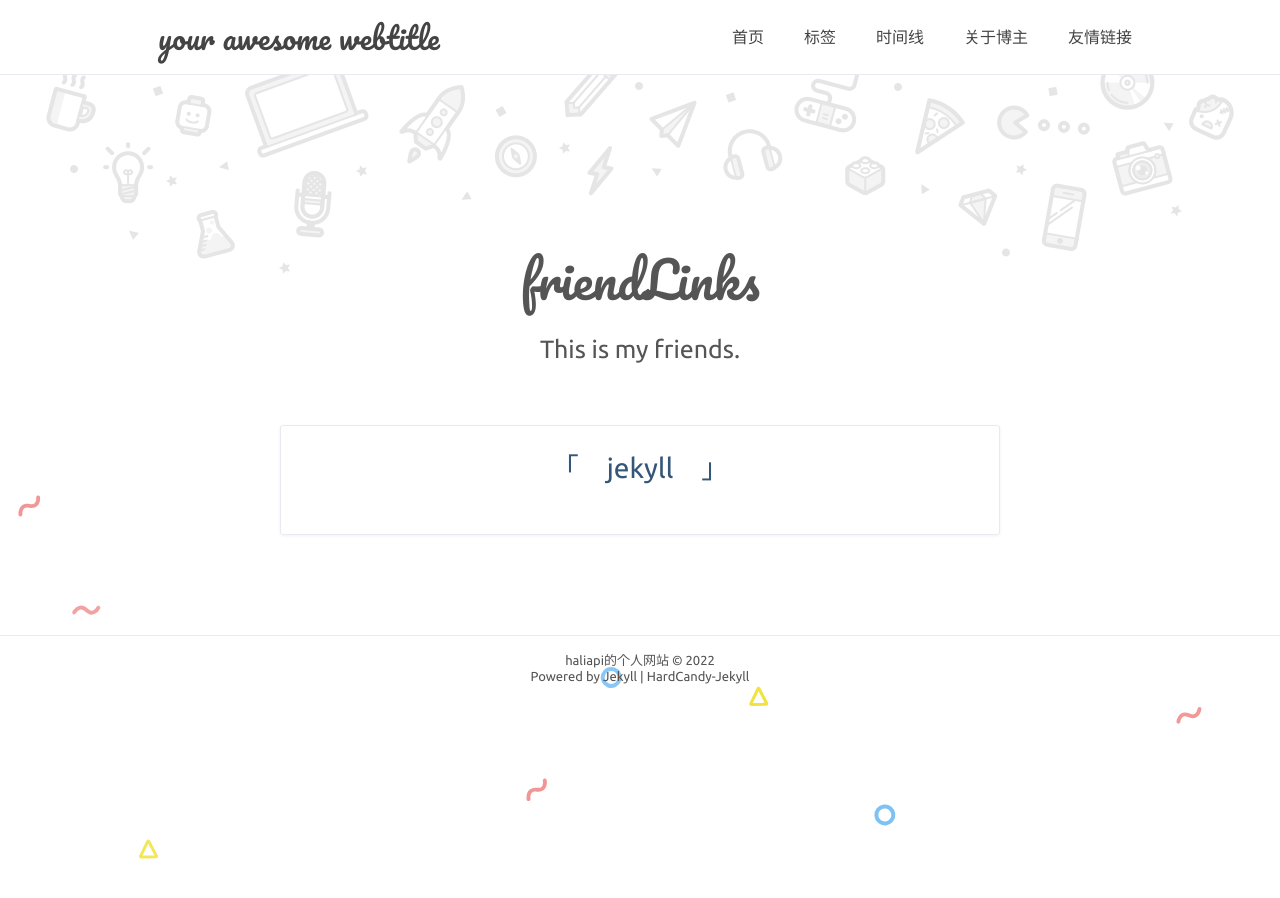
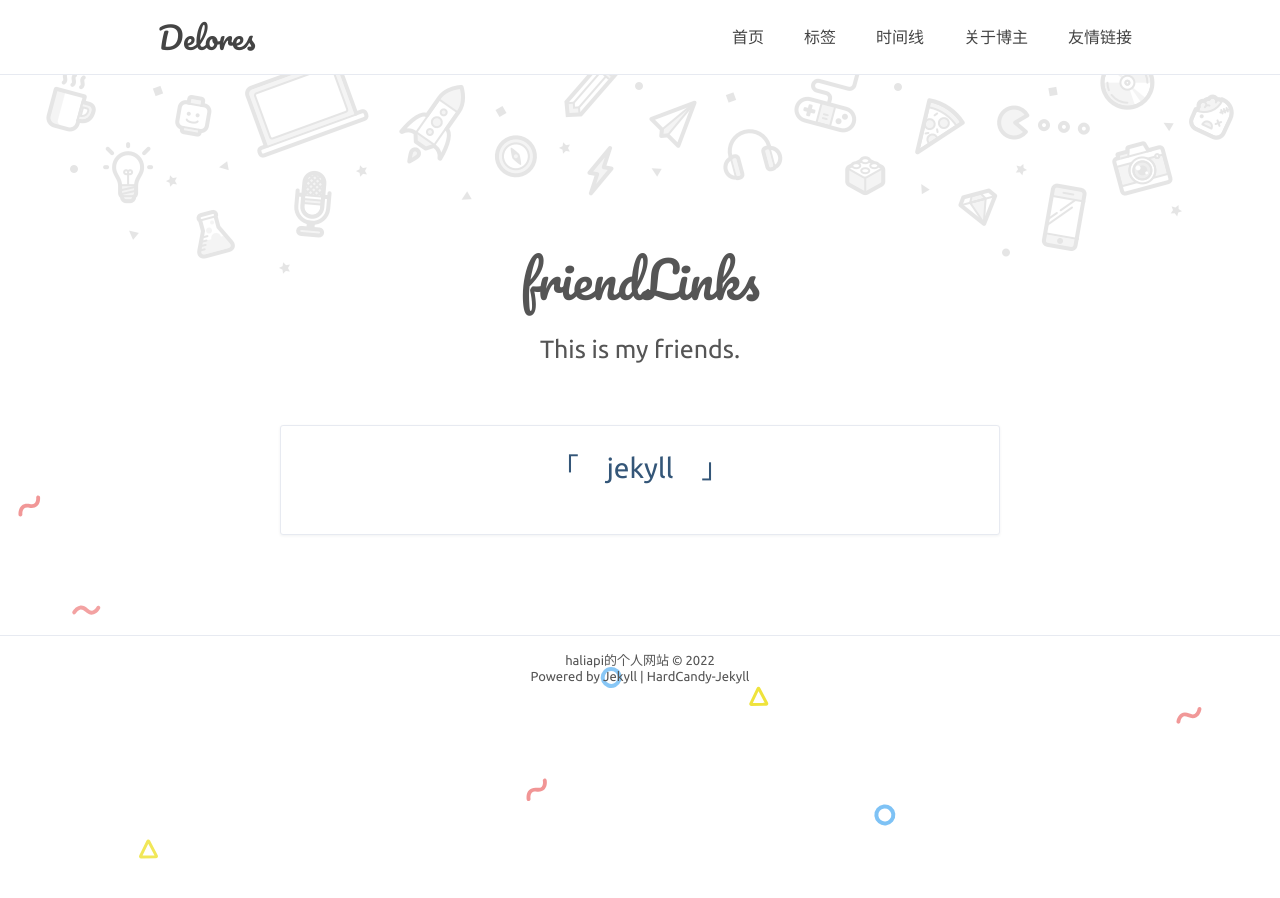
Before and after one commit to halipai/halipai.github.io, a Jekyll site: the page built from friendLink.html, in a window 1280 px wide. Built offline with Jekyll 4.4.1, drawn with Linux system fonts in a browser that asks for light colours; comment, search, counter and statistics services are not loaded.

Commit message:
update website

```diff
--- a/_config.yml
+++ b/_config.yml
@@ -16,7 +16,7 @@ nav: # 最佳体验 六个标签 且最好每个标签不超过4中文字
 author: true
 name: 'halipai'
 NickName: 'your awesome nickname'
-webtitle: 'your awesome webtitle'
+webtitle: 'Delores'
 bio: 'your awesome bio'
 about: true
 aboutyou: 'your introduction'
```
Also changed, not shown: 10 other files.
